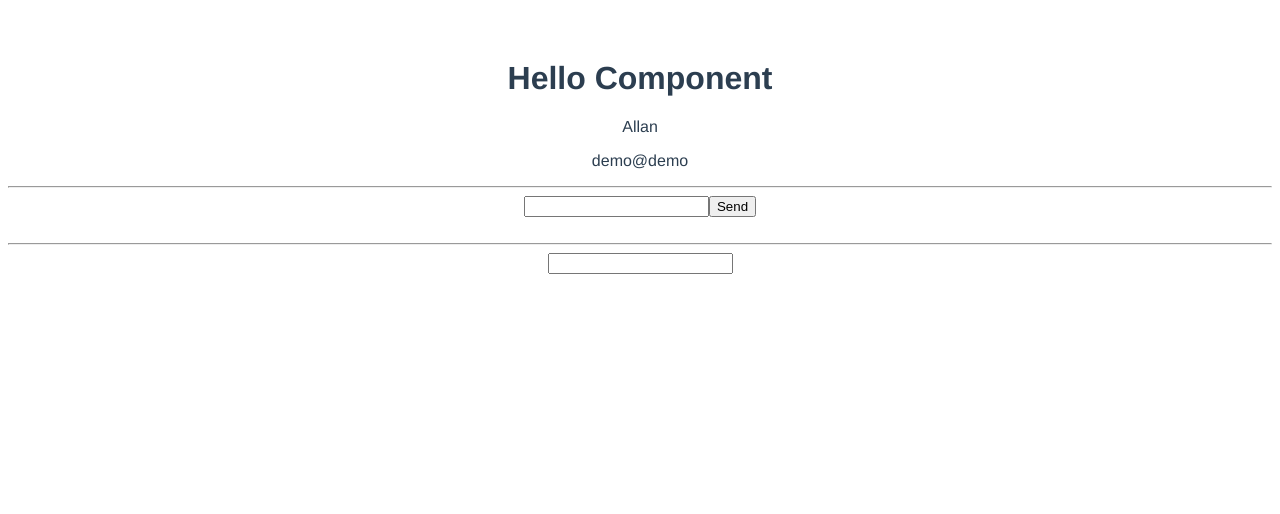
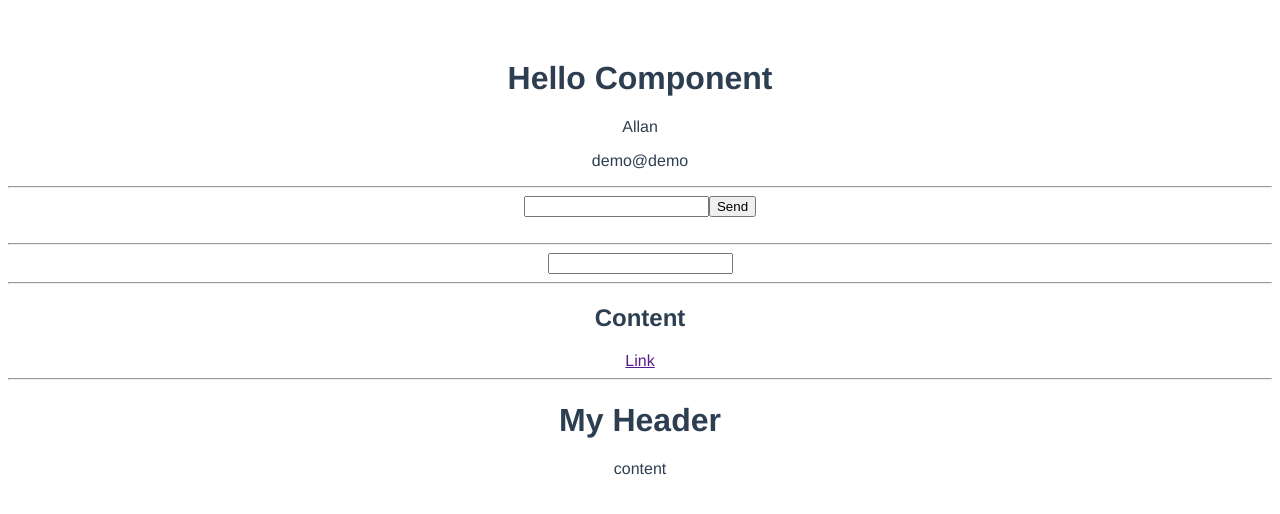
Before and after one commit to terry61003/vue-training, a Vue app: page / in a window 1280 px wide. Shown: the top 514 px of the page. Built offline with nearby package versions, Linux system fonts and the light colour scheme.

Commit message:
元件slot

```diff
--- a/src/App.vue
+++ b/src/App.vue
@@ -8,17 +8,32 @@
   <InputTest v-model="name2" />
   <br>
   {{ name2 }}
+  <hr>
+  <CardTest>
+    <h2>Content</h2>
+  </CardTest>
+  <CardTest>
+    <a href="">Link</a>
+  </CardTest>
+  <hr>
+  <CardTest2>
+    <template v-slot:header>
+      <h1>My Header</h1>
+    </template>
+  </CardTest2>
 </template>
 
 <script>
 import Header from './components/HeaderTest.vue';
 import View from './components/ViewTest.vue';
 import InputTest from './components/InputTest.vue';
+import CardTest from './components/CardTest.vue';
+import CardTest2 from './components/CardTest2.vue';
 
 export default {
   name: 'App',
   components: {
-    Header, View, InputTest
+    Header, View, InputTest, CardTest, CardTest2
   },
   data() {
     return {
--- /dev/null
+++ b/src/components/CardTest.vue
@@ -0,0 +1,12 @@
+<template>
+    <div>
+        <!-- 使用 slot 可以讓外部 HTML 傳入 -->
+        <slot></slot>
+    </div>
+</template>
+
+<script>
+export default {
+    name: 'CardTest'
+};
+</script>
--- /dev/null
+++ b/src/components/CardTest2.vue
@@ -0,0 +1,12 @@
+<template>
+    <div>
+        <slot name="header">header</slot>
+        <slot name="content">content</slot>
+    </div>
+</template>
+
+<script>
+export default {
+    name: 'CardTest2',
+};
+</script>
```
